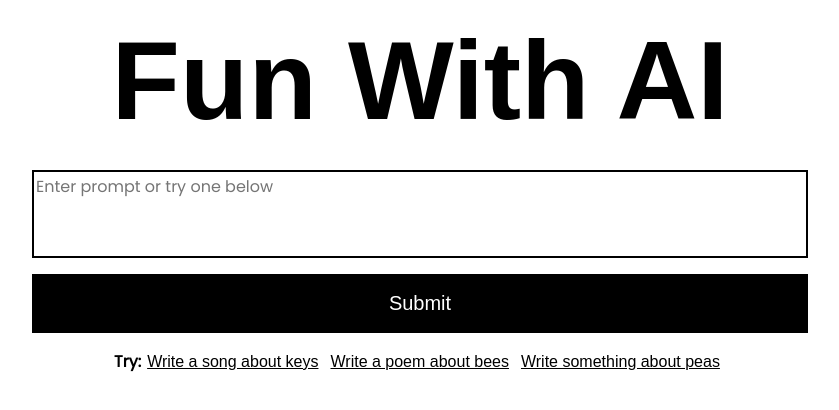
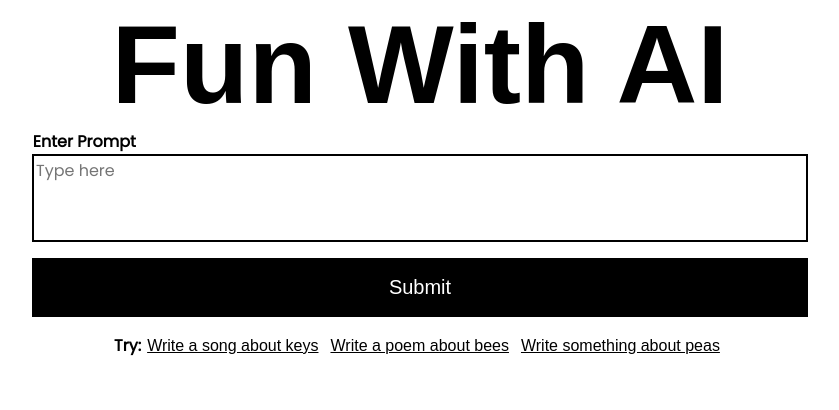
Before and after one commit to maniutin/fun-with-ai, a React (Create React App) app: page / in a window 1280 px wide. Shown: the top 410 px of the page, without its empty margins (220-1059 px from the left). Built offline with nearby package versions, Linux system fonts and the light colour scheme; a web font is replaced by a local one.

Commit message:
make form label visible and style it

```diff
--- a/src/App.css
+++ b/src/App.css
@@ -7,7 +7,6 @@
   font-family: "Koulen", sans-serif;
   font-size: 7rem;
   margin: 0;
-  margin-top: 1rem;
   animation: fadeIn 2s;
   -webkit-animation: fadeIn 2s;
   -moz-animation: fadeIn 2s;
--- a/src/Form/Form.css
+++ b/src/Form/Form.css
@@ -18,8 +18,11 @@
   resize: none;
 }
 
-.input-form label {
-  color: transparent;
+.form-label {
+  display: flex;
+  justify-content: flex-start;
+  width: 60.5vw;
+  font-weight: bold;
 }
 
 #input-field::placeholder {
@@ -55,6 +58,10 @@
 }
 
 @media only screen and (max-width: 700px) {
+  .form-label {
+    width: 75.5vw;
+  }
+
   .input-form form {
     align-items: center;
   }
--- a/src/Form/Form.js
+++ b/src/Form/Form.js
@@ -3,6 +3,7 @@ import "./Form.css";
 export default function Form(props) {
   const {
     isSubmitting,
+    formLabel,
     submitButtonLabel,
     formPlaceholder,
     inputValue,
@@ -13,7 +14,9 @@ export default function Form(props) {
   return (
     <section className="input-form">
       <form onSubmit={handleSubmit} aria-label="input-form">
-        <label htmlFor="input-field">Enter Prompt</label>
+        <div className="form-label">
+          <label htmlFor="input-field">{formLabel}</label>
+        </div>
         <textarea
           id="input-field"
           name="input-field"
--- a/src/Form/FormContainer.js
+++ b/src/Form/FormContainer.js
@@ -1,6 +1,7 @@
 import { data } from "../constants";
 import { submitButtonText } from "../constants";
 import { formPlaceholder } from "../constants";
+import { formLabel } from "../constants";
 
 import { onGenerateText } from "../helpers";
 
@@ -34,6 +35,7 @@ export default function FormContainer(props) {
     <div className="form-container">
       <Form
         isSubmitting={isSubmitting}
+        formLabel={formLabel}
         submitButtonLabel={submitButtonLabel}
         formPlaceholder={formPlaceholder}
         inputValue={inputValue}
--- a/src/constants.js
+++ b/src/constants.js
@@ -12,7 +12,9 @@ export const submitButtonText = {
   submitting: "Submitting...",
 };
 
-export const formPlaceholder = "Enter prompt or try one below";
+export const formLabel = "Enter Prompt";
+
+export const formPlaceholder = "Type here";
 
 export const resultsListTableText = {
   name: "Results:",
```
